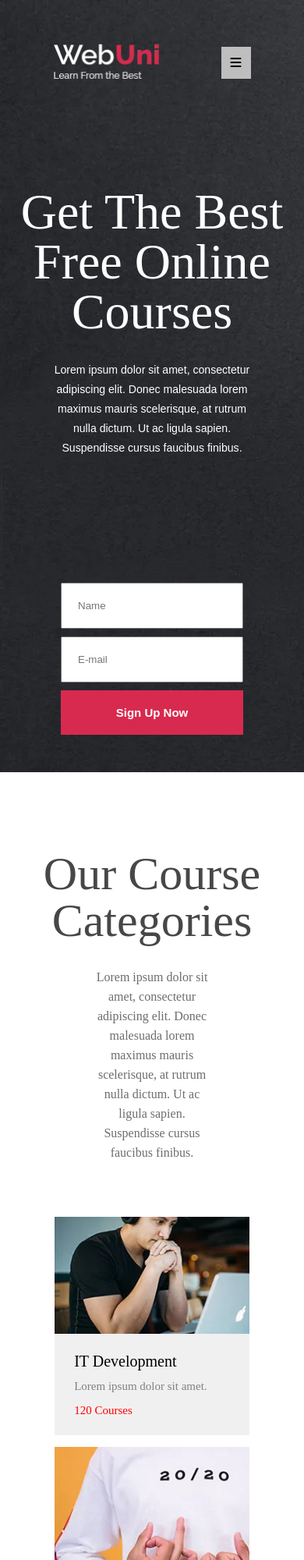
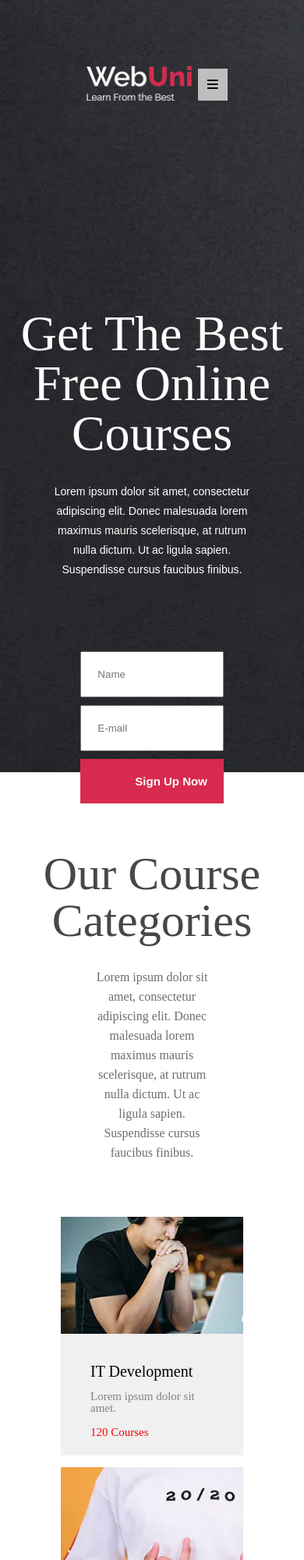
Before and after one commit to DanielFarag/webuni, a plain HTML site: page index.html in a window 390 px wide. Shown: the top 2000 px of the page at 78% size. Drawn offline with Linux system fonts and the light colour scheme.

Commit message:
fix width & responsive

```diff
--- a/styles/main.css
+++ b/styles/main.css
@@ -1,7 +1,3 @@
-:root {
-    --upper_width:70%
-}
-
 .section-header{
     display: block;
     margin: 100px 0 10px 0;
@@ -44,7 +40,7 @@
 
     background-image: url(../images/bg.jpg);
     background-size: cover;
-    height: 720px;
+    height: 854px;
     padding: 40px 0;
 }
 
@@ -54,8 +50,8 @@
     flex-flow: row;
 
     box-sizing: border-box;
-    padding: 10px;
-    width: var(--upper_width);
+    padding: 18px 72px;
+    width: 70%;
 }
 
 #top-header #logo{
@@ -129,7 +125,7 @@
 
 #header-content{
     display: block;
-    margin: 120px 0;
+    margin: 220px 0 52px 0;
 }
 #header-content h1{
     text-align: center;
@@ -162,7 +158,7 @@
 
 
 #form_header {
-    width: 60%;
+    width: 47%;
     display: flex;
     flex-flow: row;
     margin: auto;
@@ -234,7 +230,7 @@
 
 
 #topics{
-    width: 80%;
+    width: 75%;
     display: flex;
     flex-flow: row wrap;
     justify-content: space-between;
@@ -243,7 +239,7 @@
 }
 
 #topics .topic{
-    background-color: rgb(240, 240, 240);
+    background-color: #edf4f6;
     width: 32%;
 }
 
@@ -266,7 +262,7 @@
 }
 .topic .topic_content{
     height: 80px;
-    padding: 25px;
+    padding: 38px;
 }
 
 
@@ -308,7 +304,7 @@
     text-align: center;
     display: block;
     background-color: #d82a4e;
-    width: 76%;
+    width: 71%;
 }
 
 #content-container #search-course h1{
@@ -827,11 +823,18 @@
         margin-top:50px;
     }
 
+    #top-header{
+        width: 80%;
+    }
 
 }
 
 
 @media screen and (max-width: 640px) {
+    #top-header{
+        width: 80%;
+    }
+
 
     #topics .topic{
         width: 100%;
```
